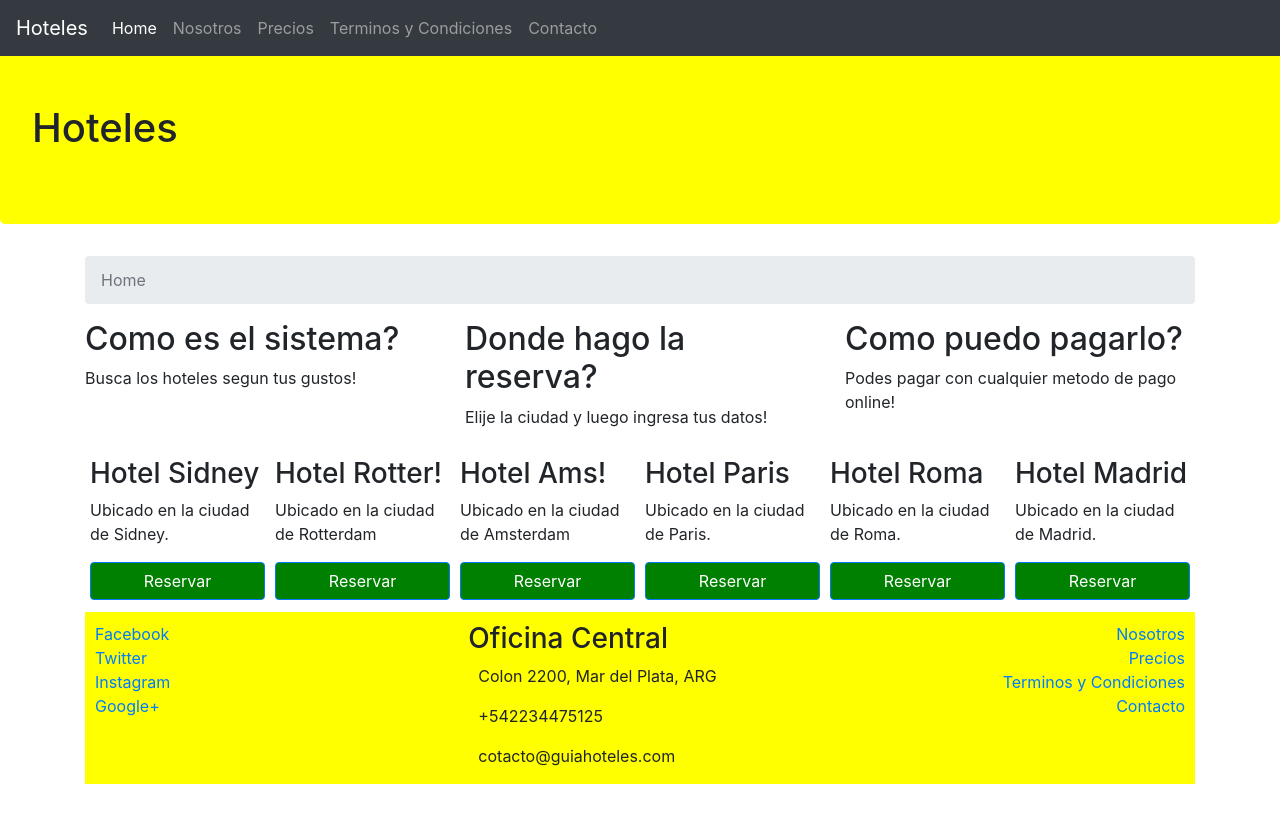
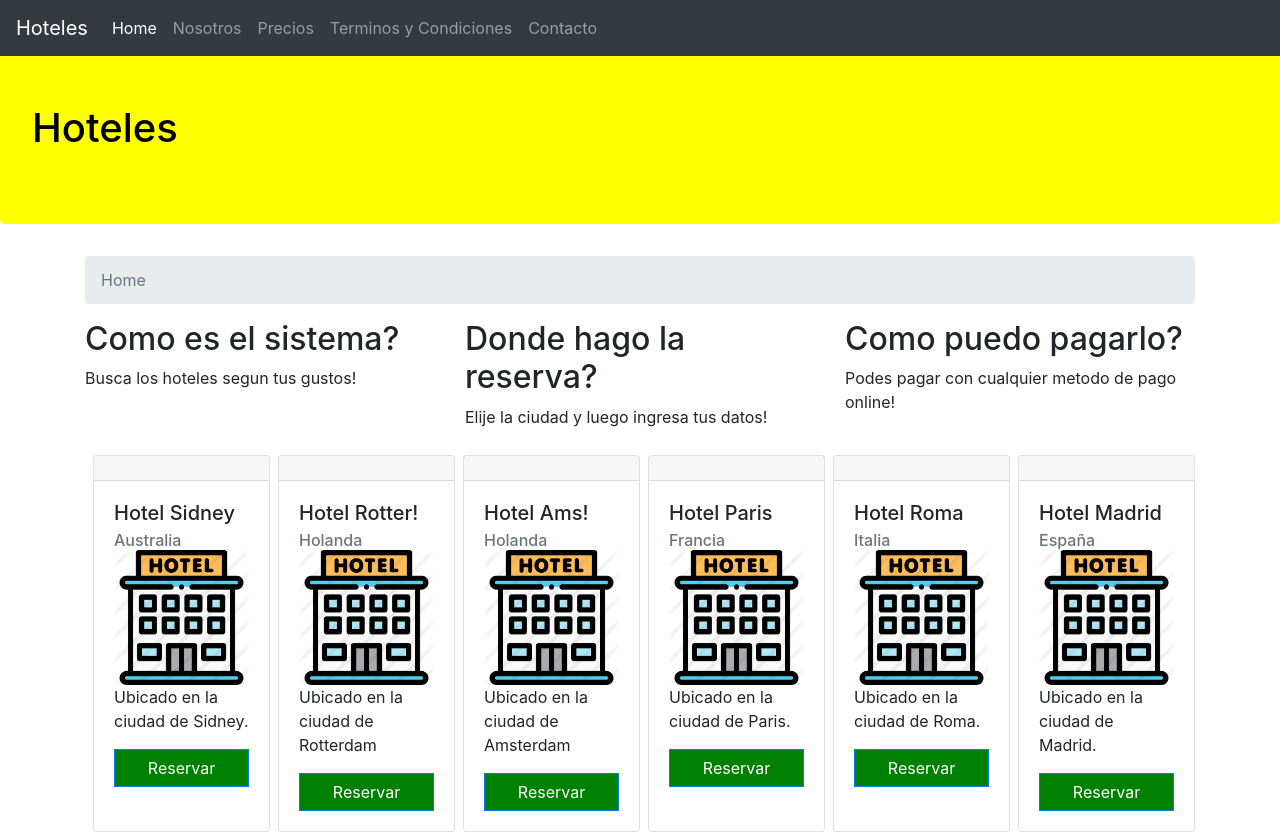
Before and after one commit to MarcosEscandon/Universidad-Austral-Bootstrap, a website: page index.html in a window 1280 px wide. Shown: the top 835 px of the page. Before the commit the page ends 800 px from the top, so only its background shows below. Drawn offline with nearby package versions, Linux system fonts and the light colour scheme; a web font is replaced by a local one.

Commit message:
usando cards

```diff
--- a/css/main.css
+++ b/css/main.css
@@ -1,6 +1,7 @@
 .jumbotron {
 
 	background-color: yellow;
+	color: black;
 	margin-top: 40px;
 
 }
@@ -23,7 +24,6 @@ footer {
 .card-hotel {
 
 	flex: 1 150px;
-	padding: 2px 5px 2px 5px;
 	margin-top: 10px;
 
 }
@@ -31,6 +31,7 @@ footer {
 .btn-reserva {
 
 	width: 100%;
+	border-radius: 0px;
 
 }
 
--- a/index.html
+++ b/index.html
@@ -116,61 +116,79 @@
 	</div>
 
 	<div class="d-flex flex-wrap flex-row-reverse">
-  		<div class="card-hotel d-flex flex-column justify-content-between">
+  		<div class="card card-hotel d-flex flex-column justify-content-between ml-2">
 
-  			<div>
-  			<h3>Hotel Madrid</h3>
-  				<p>Ubicado en la ciudad de Madrid.</p>
+  			<div class="card-header"><span class="oi oi-tag"></div>
+  			<div class="card-body">
+  			<h5 class="card-title">Hotel Madrid</h5>
+			<h6 class="card-subtitle text-muted">España</h6>
+			<img class="card-img-top" src="images/hotel.png" alt="hotel img">
+  				<p class="card-text">Ubicado en la ciudad de Madrid.</p>
   				<button class="btn btn-primary btn-reserva"><span class="oi oi-plus"> Reservar</button>
   			</div>
 
   		</div>
 
- 		 <div class="card-hotel d-flex flex-column justify-content-between">
+ 		 <div class="card card-hotel d-flex flex-column justify-content-between ml-2">
 
-  			<div>
-  			<h3>Hotel Roma</h3>
-  				<p>Ubicado en la ciudad de Roma.</p>
+  			<div class="card-header"><span class="oi oi-tag"></div>
+  			<div class="card-body">
+  			<h5 class="card-title">Hotel Roma</h5>
+  			<h6 class="card-subtitle text-muted">Italia</h6>
+  			<img class="card-img-top" src="images/hotel.png" alt="hotel img">
+  				<p class="card-text">Ubicado en la ciudad de Roma.</p>
   				<button class="btn btn-primary btn-reserva"><span class="oi oi-plus"> Reservar</button>
   			</div>
 
  		 </div>
 
- 		<div class="card-hotel d-flex flex-column justify-content-between">
+ 		<div class="card card-hotel d-flex flex-column justify-content-between ml-2">
 
-  			<div>
-  			<h3>Hotel Paris</h3>
-  				<p>Ubicado en la ciudad de Paris.</p>
+  			<div class="card-header"><span class="oi oi-tag"></div>
+  			<div class="card-body">
+  			<h5 class="card-title">Hotel Paris</h5>
+  			<h6 class="card-subtitle text-muted">Francia</h6>
+  			<img class="card-img-top" src="images/hotel.png" alt="hotel img">
+  				<p class="card-text">Ubicado en la ciudad de Paris.</p>
   				<button class="btn btn-primary btn-reserva"><span class="oi oi-plus"> Reservar</button>
   			</div>
 
   		</div>
 
-  		<div class="card-hotel d-flex flex-column justify-content-between">
+  		<div class="card card-hotel d-flex flex-column justify-content-between ml-2">
 
-  			<div>
-  			<h3>Hotel Ams!</h3>
-  				<p>Ubicado en la ciudad de Amsterdam</p>
+  			<div class="card-header"><span class="oi oi-tag"></div>
+  			<div class="card-body">
+  			<h5 class="card-title">Hotel Ams!</h5>
+  			<h6 class="card-subtitle text-muted">Holanda</h6>
+  			<img class="card-img-top" src="images/hotel.png" alt="hotel img">
+  				<p class="card-text">Ubicado en la ciudad de Amsterdam</p>
   				<button class="btn btn-primary btn-reserva"><span class="oi oi-plus"> Reservar</button>
   			</div>
 
   		</div>
 
-  	  		<div class="card-hotel d-flex flex-column justify-content-between">
+  	  		<div class="card card-hotel d-flex flex-column justify-content-between ml-2">
 
-  			<div>
-  			<h3>Hotel Rotter!</h3>
-  				<p>Ubicado en la ciudad de Rotterdam</p>
+  			<div class="card-header"><span class="oi oi-tag"></div>
+  			<div class="card-body">
+  			<h5 class="card-title">Hotel Rotter!</h5>
+  			<h6 class="card-subtitle text-muted">Holanda</h6>
+  			<img class="card-img-top" src="images/hotel.png" alt="hotel img">
+  				<p class="card-text">Ubicado en la ciudad de Rotterdam</p>
   				<button class="btn btn-primary btn-reserva"><span class="oi oi-plus"> Reservar</button>
   			</div>
 
   		</div>
 
-  		  	<div class="card-hotel d-flex flex-column justify-content-between">
+  		  	<div class="card card-hotel d-flex flex-column justify-content-between ml-2">
 
-  			<div>
-  			<h3>Hotel Sidney</h3>
-  				<p>Ubicado en la ciudad de Sidney.</p>
+  			<div class="card-header"><span class="oi oi-tag"></div>
+  			<div class="card-body">
+  			<h5 class="card-title">Hotel Sidney</h5>
+  			<h6 class="card-subtitle text-muted">Australia</h6>
+  			<img class="card-img-top" src="images/hotel.png" alt="hotel img">
+  				<p class="card-text" >Ubicado en la ciudad de Sidney.</p>
   				<button class="btn btn-primary btn-reserva"><span class="oi oi-plus"> Reservar</button>
   			</div>
 
```
Also changed, not shown: prices.html (+14 -0 lines), images/hotel.png (added), 1 other file.
